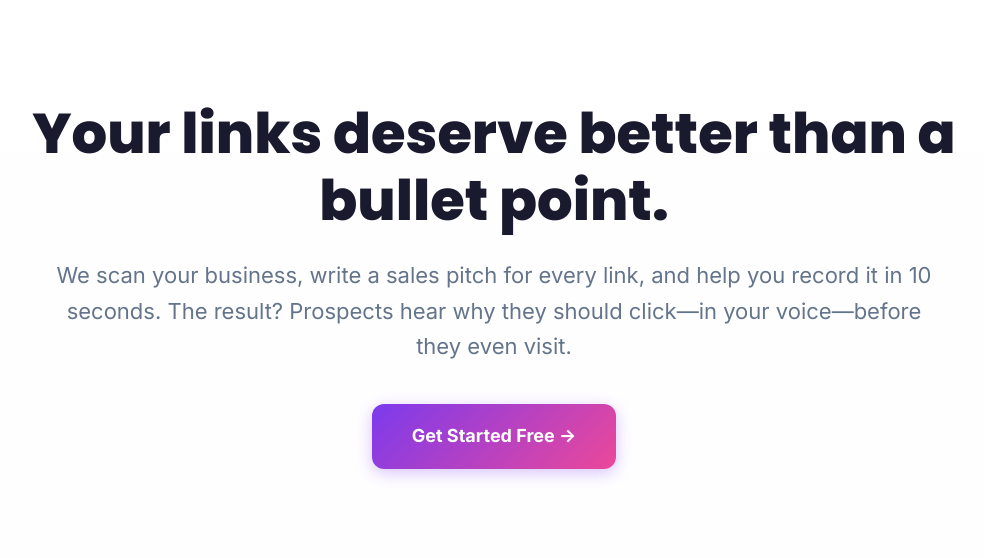
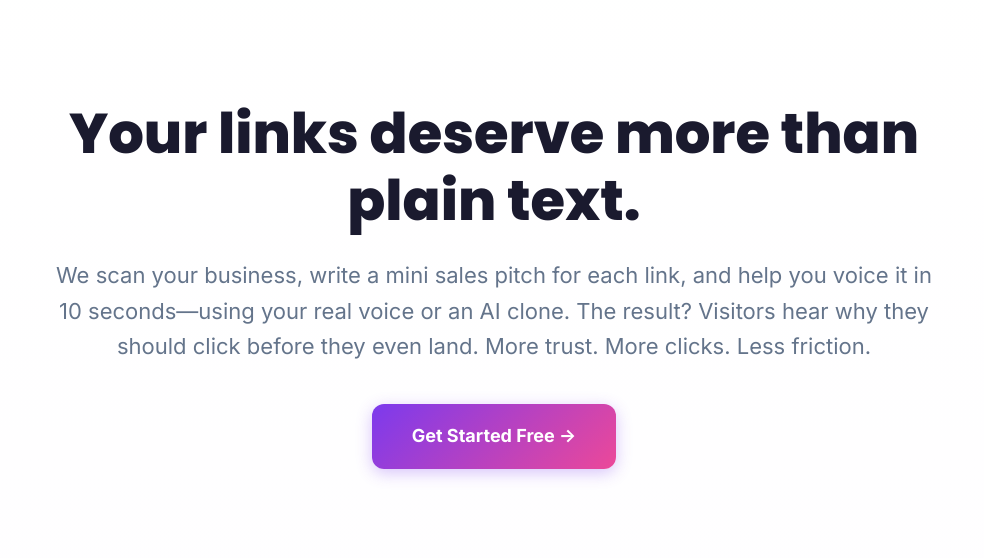
Before and after one commit to gbessoni/selfie-fm, a FastAPI app: page / in a window 1280 px wide. Shown: the part 81-639 px from the top of the page, without its empty margins (146-1130 px from the left). Run offline with FastAPI, Linux system fonts and the light colour scheme.

Commit message:
Update homepage copy to emphasize sales pitch concept

```diff
--- a/frontend/templates/index.html
+++ b/frontend/templates/index.html
@@ -531,8 +531,8 @@
     </header>
 
     <section class="hero">
-        <h1>Your links deserve better than a bullet point.</h1>
-        <p class="hero-subtitle">We scan your business, write a sales pitch for every link, and help you record it in 10 seconds. The result? Prospects hear why they should click—in your voice—before they even visit.</p>
+        <h1>Your links deserve more than plain text.</h1>
+        <p class="hero-subtitle">We scan your business, write a mini sales pitch for each link, and help you voice it in 10 seconds—using your real voice or an AI clone. The result? Visitors hear why they should click before they even land. More trust. More clicks. Less friction.</p>
         <a href="/signup" class="btn btn-primary">Get Started Free →</a>
     </section>
 
```
